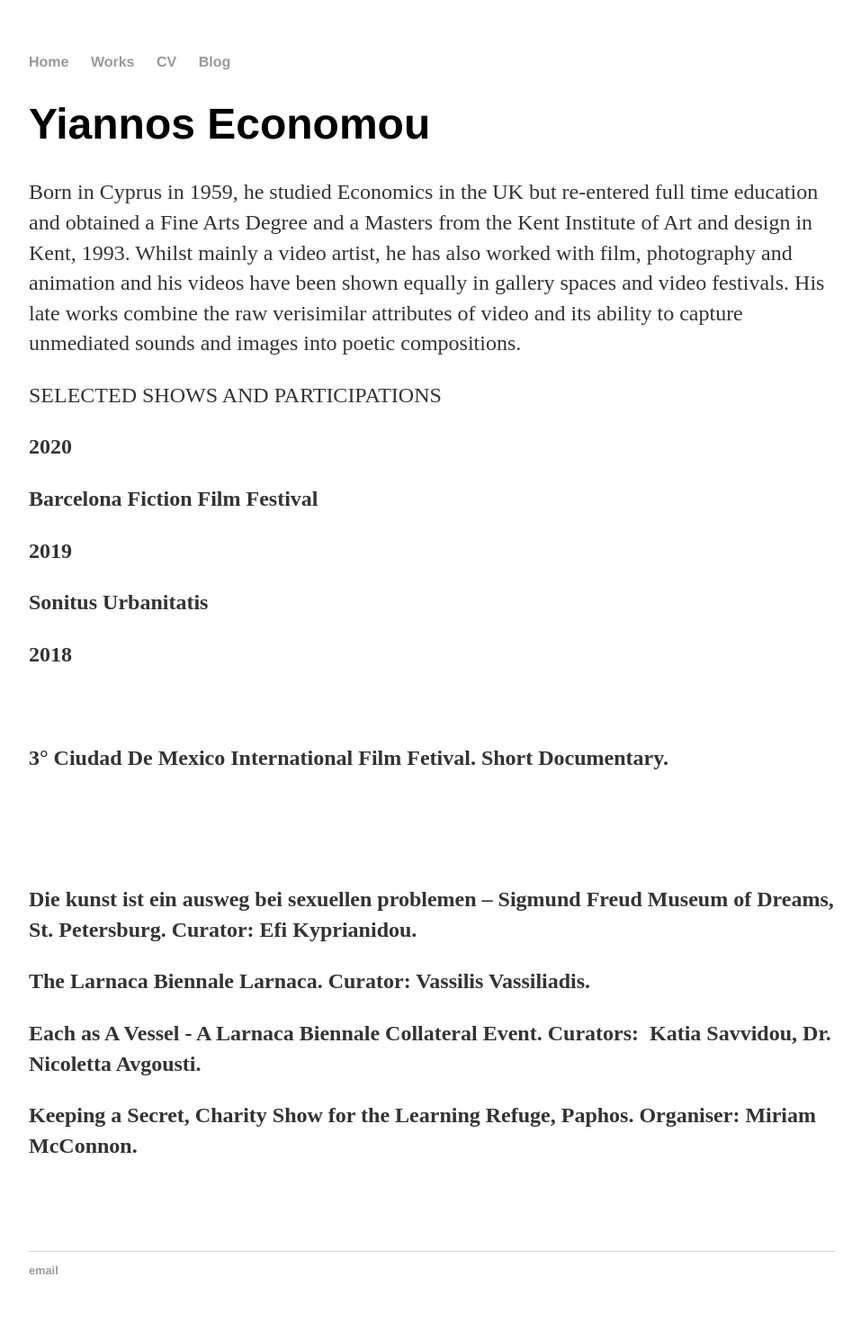
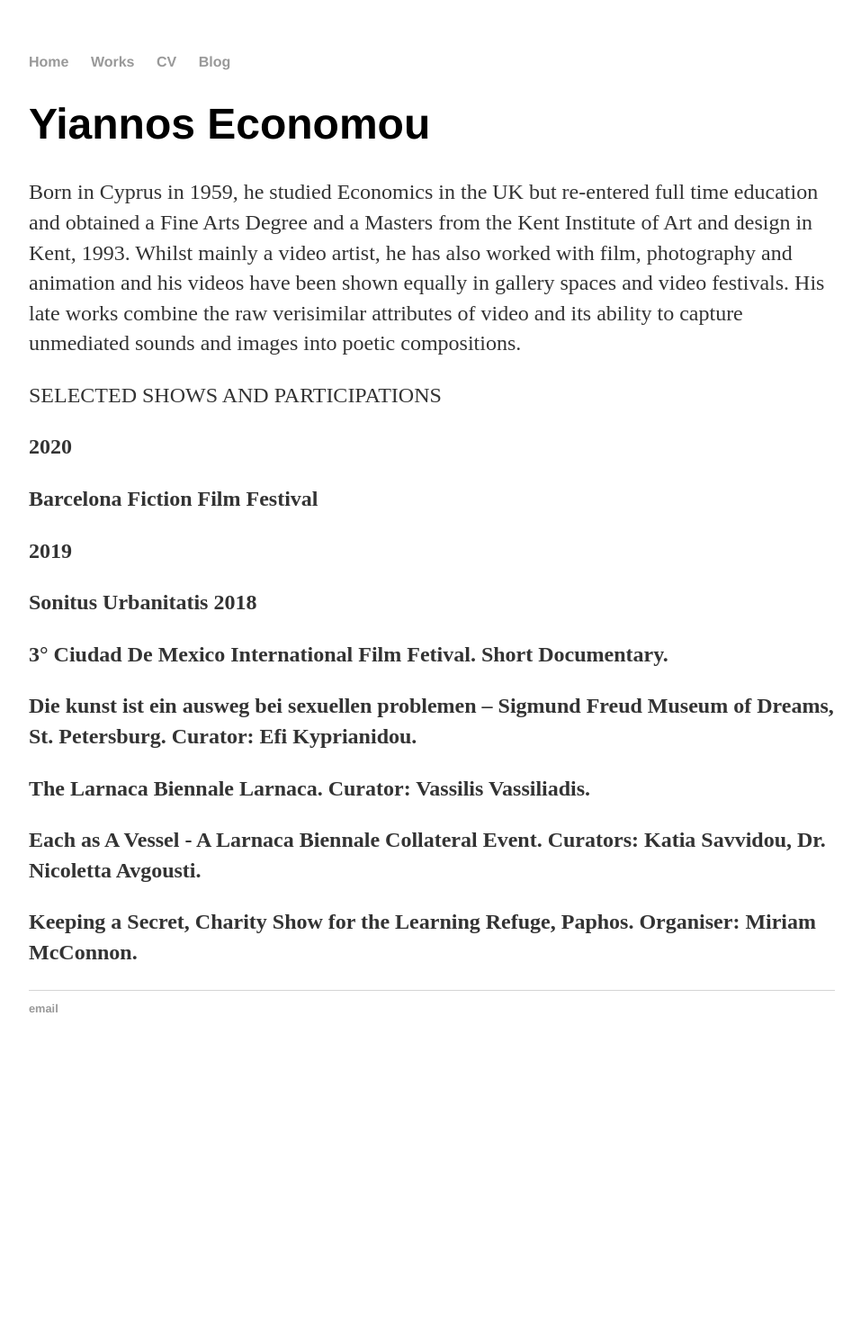
Before and after one commit to YiannosEconomou/Yiannos-E.net, a Jekyll site: the page built from cv.html, in a window 1280 px wide. Shown: the whole page at 90% size, without its empty margins (160-1117 px from the left). Built offline with Jekyll 4.4.1, drawn with Linux system fonts in a browser that asks for light colours; after the commit the page ends 1188 px from its top, so only the background shows below that.

Commit message:
Update cv.html

```diff
--- a/cv.html
+++ b/cv.html
@@ -18,20 +18,17 @@
 	<p> <strong>2019
 	<p> <strong> Sonitus Urbanitatis
 
-	<td class="style3"><p><strong>2018</strong></p>
-	    <p>&nbsp;</p></td>
-    <td class="style3"><p><strong>3° Ciudad De Mexico  International Film Fetival</strong>. Short Documentary.</p>
-    <p>&nbsp;</p></td>
-    <td class="style3">&nbsp;</td>
-  </tr>
-  <tr>
-    <td class="style3">&nbsp;</td>
-    <td class="style3"><p><strong>Die  kunst ist ein ausweg bei sexuellen problemen</strong> – Sigmund Freud Museum  of Dreams, St. Petersburg. Curator: Efi Kyprianidou.</p>
-<p><strong>The  Larnaca Biennale </strong>Larnaca. Curator: Vassilis Vassiliadis.</p>
-      <p><strong>Each as A Vessel  - A Larnaca Biennale Collateral Event</strong>. Curators:  Katia  Savvidou, Dr. Nicoletta Avgousti.</p>
-      <p><strong>Keeping  a Secret, Charity Show for the Learning Refuge, Paphos. </strong>Organiser: Miriam McConnon. </p>
-    <p>&nbsp;</p></td>
-    <td class="style3">&nbsp;</td>
-  </tr>
-  <tr>
+	<strong>2018
+
+
+
+<p>3° Ciudad De Mexico International Film Fetival. Short Documentary.
+
+<p> Die kunst ist ein ausweg bei sexuellen problemen – Sigmund Freud Museum of Dreams, St. Petersburg. Curator: Efi Kyprianidou.
+
+<p> The Larnaca Biennale Larnaca. Curator: Vassilis Vassiliadis.
+
+<p> Each as A Vessel - A Larnaca Biennale Collateral Event. Curators: Katia Savvidou, Dr. Nicoletta Avgousti.
+
+<p> Keeping a Secret, Charity Show for the Learning Refuge, Paphos. Organiser: Miriam McConnon.
 </div><!-- /.blurb -->
```
